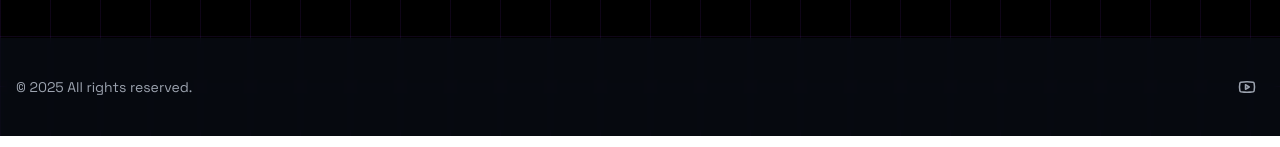
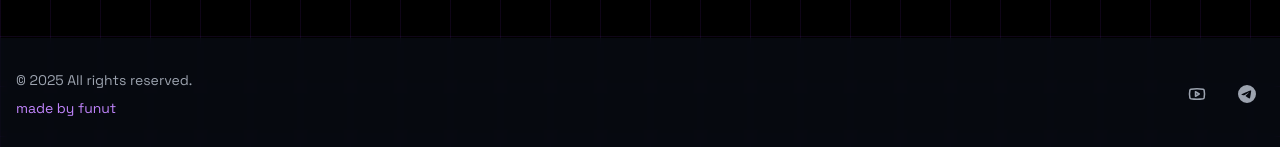
Before and after one commit to wxstbound/thunker-gay, a React (Vite) app: page / in a window 1280 px wide. Shown: the part 3464-3611 px from the top of the page. Built offline with nearby package versions, Linux system fonts and the light colour scheme.

Commit message:
Update Footer.tsx

```diff
--- a/src/components/Footer.tsx
+++ b/src/components/Footer.tsx
@@ -1,16 +1,27 @@
 import React from 'react';
 import { Youtube } from 'lucide-react';
+
+const TelegramIcon = () => (
+  <svg width="18" height="18" fill="currentColor" viewBox="0 0 16 16">
+    <path d="M16 8A8 8 0 1 1 0 8a8 8 0 0 1 16 0M8.287 5.906q-1.168.486-4.666 2.01-.567.225-.595.442c-.03.243.275.339.69.47l.175.055c.408.133.958.288 1.243.294q.39.01.868-.32 3.269-2.206 3.374-2.23c.05-.012.12-.026.166.016s.042.12.037.141c-.03.129-1.227 1.241-1.846 1.817-.193.18-.33.307-.358.336a8 8 0 0 1-.188.186c-.38.366-.664.64.015 1.088.327.216.589.393.85.571.284.194.568.387.936.629q.14.092.27.187c.331.236.63.448.997.414.214-.02.435-.22.547-.82.265-1.417.786-4.486.906-5.751a1.4 1.4 0 0 0-.013-.315.34.34 0 0 0-.114-.217.53.53 0 0 0-.31-.093c-.3.005-.763.166-2.984 1.09"/>
+  </svg>
+);
 
 const Footer: React.FC = () => {
   return (
     <footer className="py-8 px-4 bg-gray-900/40 backdrop-blur-sm">
       <div className="container mx-auto">
         <div className="flex flex-col md:flex-row justify-between items-center">
-          <p className="text-sm text-gray-400 mb-4 md:mb-0">
-            © {new Date().getFullYear()} All rights reserved.
-          </p>
+          <div className="flex flex-col items-center md:items-start gap-2">
+            <p className="text-sm text-gray-400">
+              © {new Date().getFullYear()} All rights reserved.
+            </p>
+            <p className="text-sm text-purple-400">
+              made by funut
+            </p>
+          </div>
 
-          <div className="flex space-x-4">
+          <div className="flex space-x-4 mt-4 md:mt-0">
             <a
               href="https://www.youtube.com/watch?v=-CdhZPK-wkI"
               target="_blank"
@@ -20,6 +31,15 @@ const Footer: React.FC = () => {
             >
               <Youtube size={18} />
             </a>
+            <a
+              href="http://t.me/cooorrrpp"
+              target="_blank"
+              rel="noopener noreferrer"
+              aria-label="Telegram"
+              className="p-2 rounded-full transition-colors duration-200 text-gray-400 hover:text-white hover:bg-gray-800"
+            >
+              <TelegramIcon />
+            </a>
           </div>
         </div>
       </div>
@@ -27,4 +47,4 @@ const Footer: React.FC = () => {
   );
 };
 
-export default Footer
+export default Footer;
```
